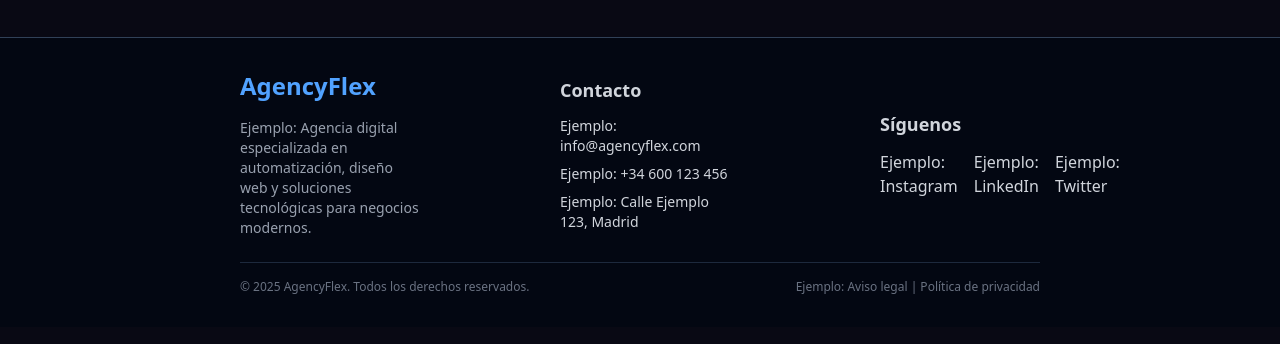
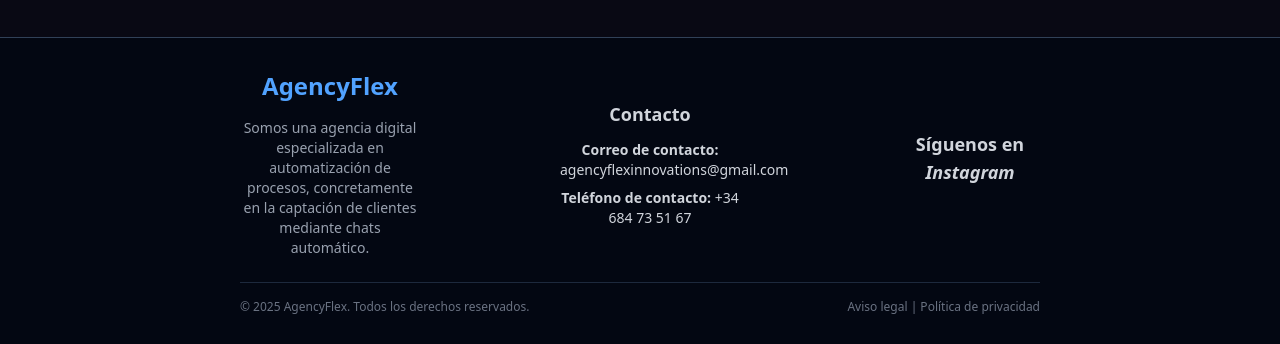
Before and after one commit to efeluxy/digital-agencyflexinnovations-personal, a React (Vite) app: page / in a window 1280 px wide. Shown: the part 4307-4651 px from the top of the page. Built offline with nearby package versions, Linux system fonts and the light colour scheme.

Commit message:
Footer finished

```diff
--- a/src/components/Footer.tsx
+++ b/src/components/Footer.tsx
@@ -4,34 +4,33 @@ export default function Footer() {
       <div className="w-full px-4 md:px-60 py-8">
         <div className="grid grid-cols-1 md:grid-cols-3 gap-40 border-b border-slate-800 pb-6 w-full justify-between">
           {/* Logo y descripción */}
-          <div className="flex flex-col justify-center min-w-[180px]">
+          <div className="flex flex-col justify-center min-w-[180px] text-center">
             <div className="mb-4">
               <span className="text-2xl font-bold text-blue-400">AgencyFlex</span>
             </div>
-            <p className="text-sm text-gray-400">Ejemplo: Agencia digital especializada en automatización, diseño web y soluciones tecnológicas para negocios modernos.</p>
+            <p className="text-sm text-gray-400">Somos una agencia digital especializada en automatización de procesos, concretamente en la captación de clientes mediante chats automático.</p>
           </div>
           {/* Contacto */}
-          <div className="flex flex-col justify-center min-w-[180px]">
+          <div className="flex flex-col justify-center min-w-[180px] text-center">
             <h3 className="text-lg font-semibold mb-3">Contacto</h3>
             <ul className="space-y-2 text-sm">
-              <li>Ejemplo: info@agencyflex.com</li>
-              <li>Ejemplo: +34 600 123 456</li>
-              <li>Ejemplo: Calle Ejemplo 123, Madrid</li>
+              <li className="font-bold">Correo de contacto: <a className="font-normal">agencyflexinnovations@gmail.com</a></li>
+              <li className="font-bold">Teléfono de contacto: <a className="font-normal">+34 684 73 51 67</a></li>
             </ul>
           </div>
           {/* Redes sociales */}
-          <div className="flex flex-col justify-center min-w-[180px]">
-            <h3 className="text-lg font-semibold mb-3">Síguenos</h3>
+          <div className="flex flex-col justify-center min-w-[180px] text-center">
+            <h3 className="text-lg font-semibold mb-3">Síguenos en <a href="https://www.instagram.com/agencyflexinnovations/" target="_blank" className="hover:text-blue-400 italic">  Instagram</a></h3>
             <ul className="flex gap-4">
-              <li>Ejemplo: <a href="#" className="hover:text-blue-400">Instagram</a></li>
-              <li>Ejemplo: <a href="#" className="hover:text-blue-400">LinkedIn</a></li>
-              <li>Ejemplo: <a href="#" className="hover:text-blue-400">Twitter</a></li>
+              {/* <li><a href="#" className="hover:text-blue-400">Instagram</a></li> */}
+              {/* <li><a href="#" className="hover:text-blue-400">LinkedIn</a></li>
+              <li><a href="#" className="hover:text-blue-400">Twitter</a></li> */}
             </ul>
           </div>
         </div>
         <div className="flex flex-col md:flex-row justify-between items-center pt-4 text-xs text-gray-500 gap-2 w-full">
           <span>© 2025 AgencyFlex. Todos los derechos reservados.</span>
-          <span>Ejemplo: Aviso legal | Política de privacidad</span>
+          <span>Aviso legal | Política de privacidad</span>
         </div>
       </div>
     </footer>
--- a/src/pages/Form.tsx
+++ b/src/pages/Form.tsx
@@ -217,7 +217,7 @@ export default function Form() {
             </h1>
             <div className="w-full flex-1 flex items-center justify-center min-h-[24rem] sm:min-h-[28rem] lg:min-h-[32rem]">
               <iframe
-                src="https://calendly.com/agencyflexinnovations/new-meeting"
+                src="https://calendly.com/agencyflexinnovations/30min"
                 title="Reserva tu cita"
                 className="w-full h-full aspect-[4/5] sm:aspect-[3/4] rounded-lg sm:rounded-xl border-2 border-blue-300 shadow-lg bg-blue-900/80"
                 allowFullScreen
```
Also changed, not shown: 1 other file (tests, documents, lock files or other folders).
